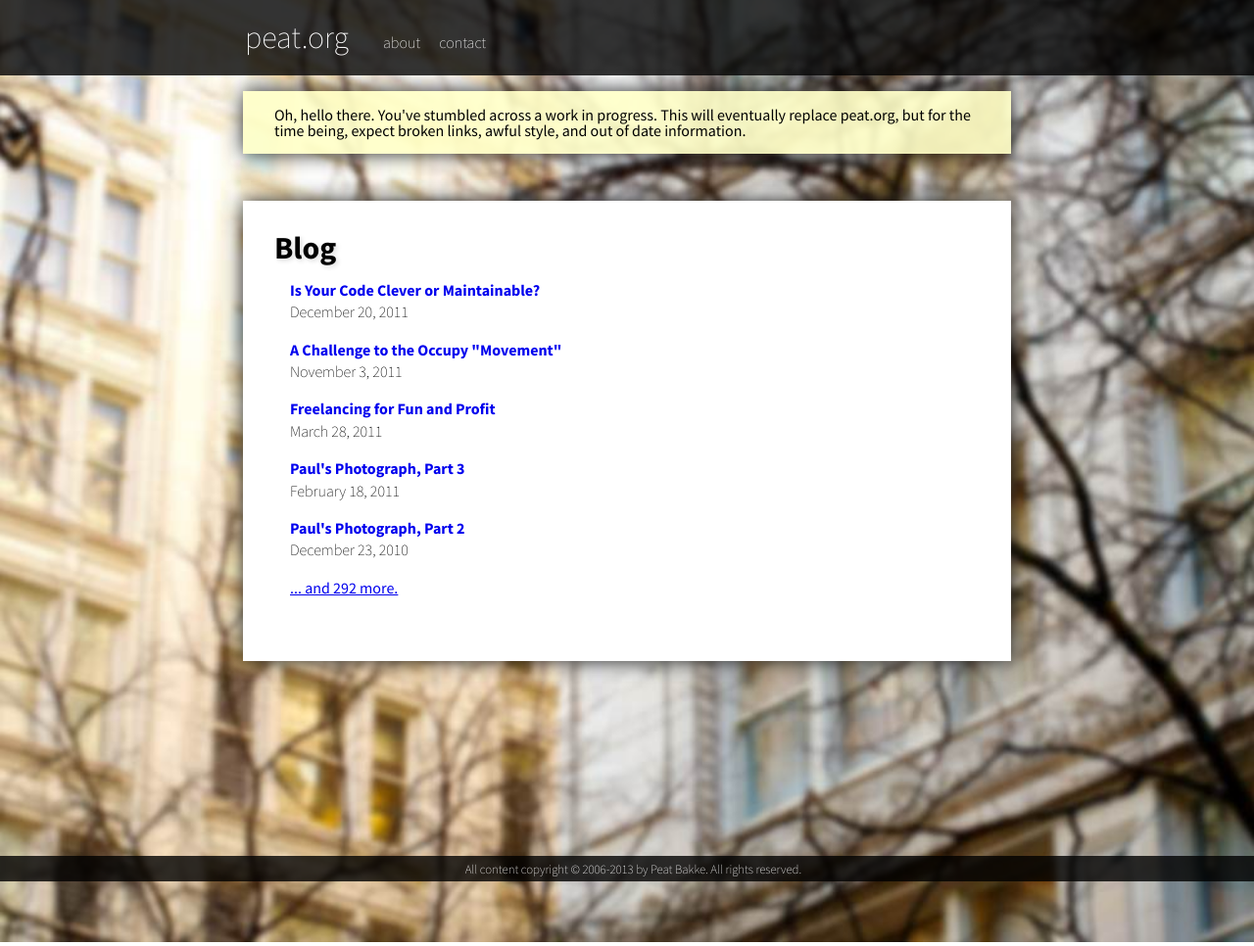
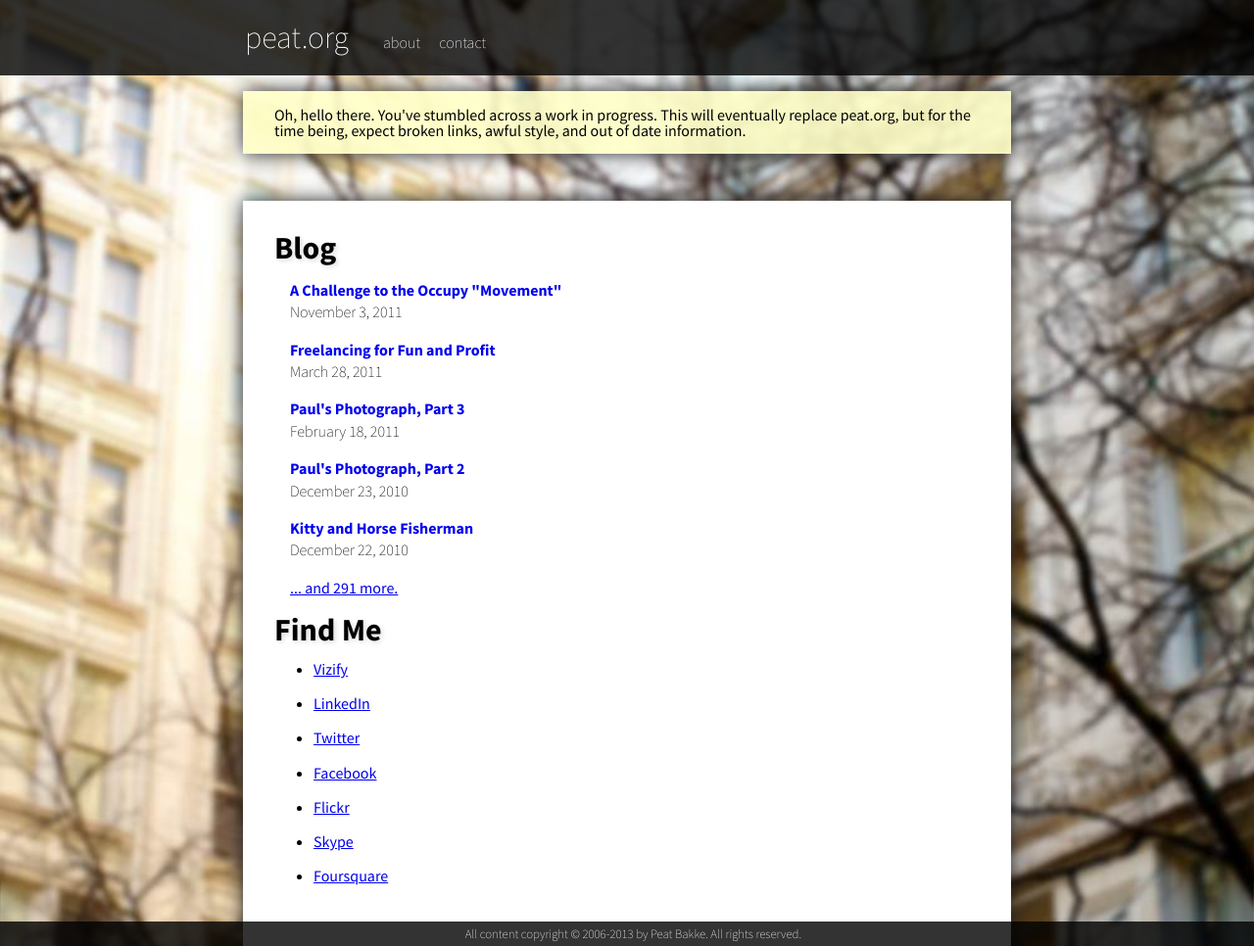
Before and after one commit to peat/pdo, a Jekyll site: the page built from index.html, in a window 1280 px wide. Shown: the whole page at 98% size. Built offline with Jekyll 4.4.1, drawn with Linux system fonts in a browser that asks for light colours.

Commit message:
Fixing layouts, tinkering

```diff
--- a/css/base.css
+++ b/css/base.css
@@ -64,6 +64,7 @@
 h2 a { text-decoration: none; color: inherit; }
 article .date { color: #888 }
 article .header { margin-bottom: 3em }
+article img { display: block; margin: 1em auto; border: 1px solid #000; box-shadow: 2px 2px 8px #ccc; background-color: #fff; padding: 1em; }
 
 #share {
     border: 1px solid #aaa;
--- a/index.html
+++ b/index.html
@@ -4,15 +4,25 @@
 ---
 
 <h2>Blog</h2>
-
 <ul id="blog-list">
-  {% for post in site.posts limit:5 %}
+  {% for post in site.posts offset:1 limit:5 %}
   <li>
     <a class="title" href="{{post.url}}" rel="bookmark" title="Permanent link to {{ post.title }}">{{ post.title }}</a>
     <div class="date">{{ post.date | date: '%B' }} {{ post.date | date: '%e' }}, {{ post.date | date: '%Y' }}</div>
   </li>
   {% endfor %}
   <li>
-    <a href="/blog.html">... and {{ site.posts | size | minus:5 }} more.</a>
+    <a href="/blog.html">... and {{ site.posts | size | minus:6 }} more.</a>
   </li>
 </ul>
+
+<h2>Find Me</h2>
+<ul id="find-list">
+  <li><a href="https://www.vizify.com/peat-bakke">Vizify</a></li>
+  <li><a href="http://www.linkedin.com/in/peatbakke/">LinkedIn</a></li>
+  <li><a href="http://twitter.com/peat">Twitter</a></li>
+  <li><a href="http://facebook.com/peatbakke">Facebook</a></li>
+  <li><a href="http://flickr.com/photos/mistermoss">Flickr</a></li>
+  <li><a href="skype://PeatBakke">Skype</a></li>
+  <li><a href="https://foursquare.com/user/165270">Foursquare</a></li>
+</ul>
```
Also changed, not shown: about.md (+4 -3 lines).
